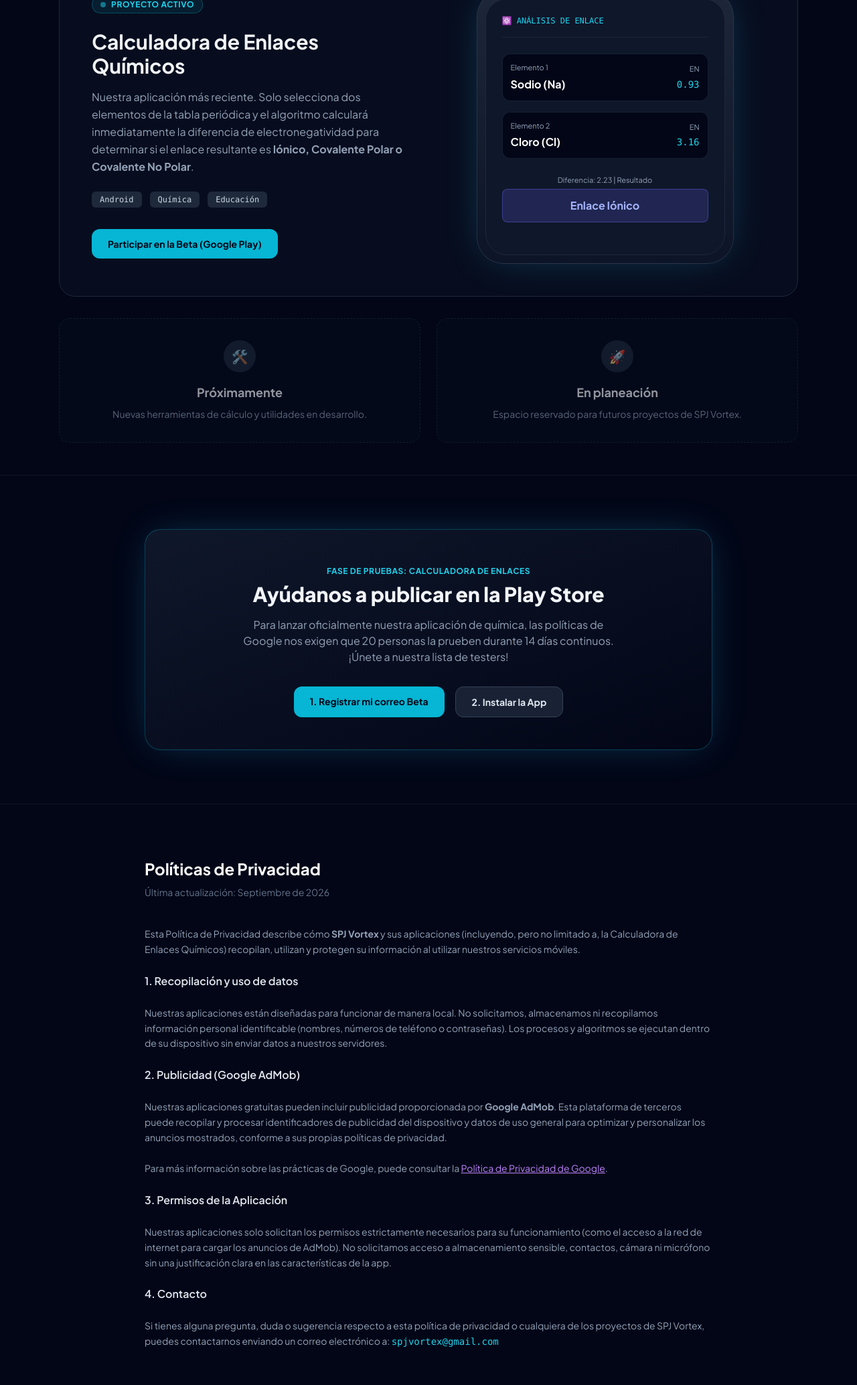
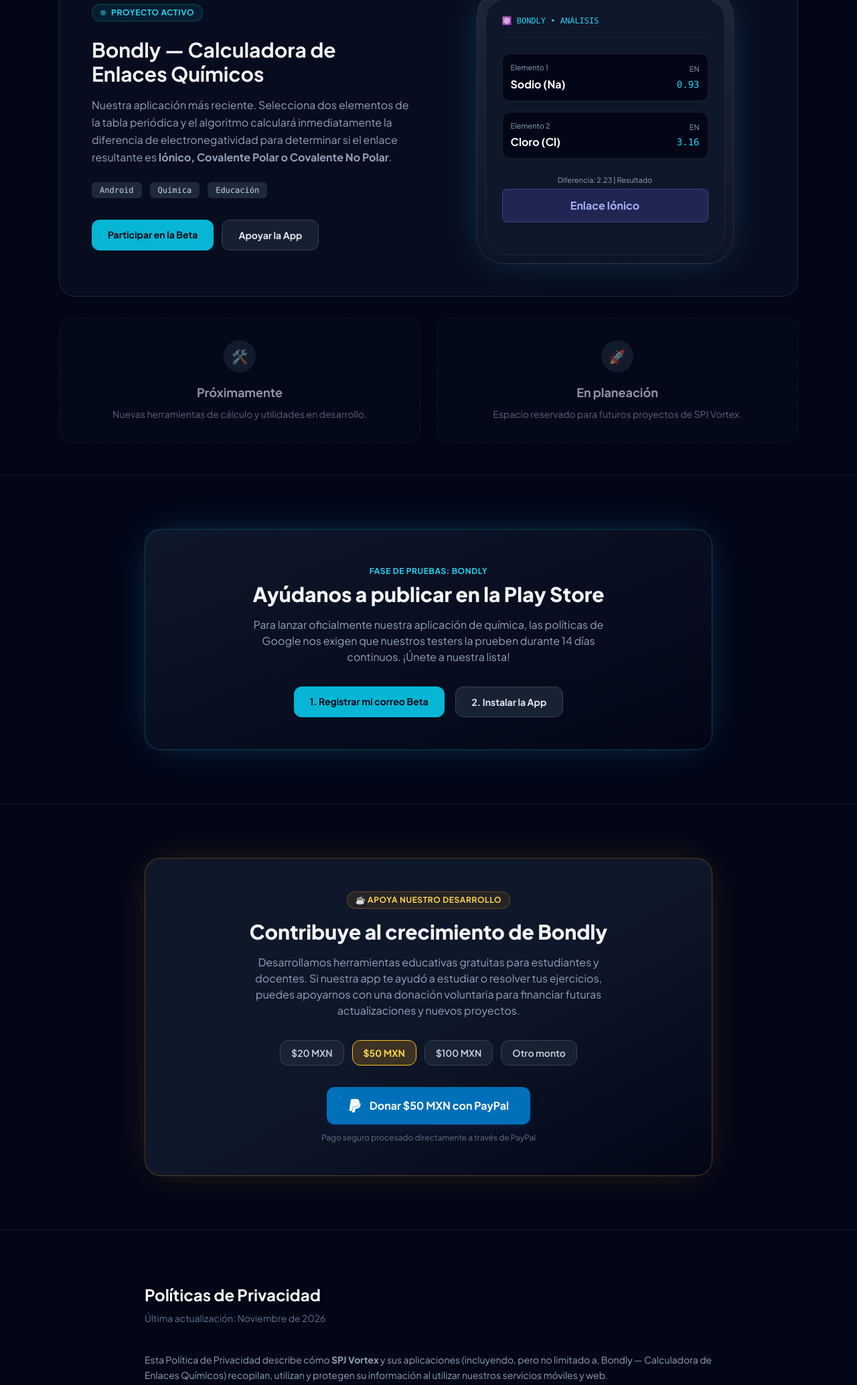
Before and after one commit to spjvortex-web/official, a plain HTML site: page index.html in a window 1280 px wide. Shown: the part 660-2728 px from the top of the page at 67% size. Drawn offline with nearby package versions, Linux system fonts and the light colour scheme.

Commit message:
Update index.html

```diff
--- a/index.html
+++ b/index.html
@@ -16,8 +16,8 @@
         .glow {
             box-shadow: 0 0 60px -15px rgba(56, 189, 248, 0.3);
         }
-        .glow-purple {
-            box-shadow: 0 0 60px -15px rgba(168, 85, 247, 0.3);
+        .glow-amber {
+            box-shadow: 0 0 60px -15px rgba(245, 158, 11, 0.25);
         }
     </style>
 </head>
@@ -28,23 +28,24 @@
         <div class="max-w-6xl mx-auto px-6 h-16 flex items-center justify-between">
             <div class="flex items-center gap-3">
                 <div class="w-8 h-8 rounded-lg bg-gradient-to-tr from-indigo-500 to-purple-500 flex items-center justify-center font-bold text-white shadow-lg shadow-indigo-500/20">
-                    🌀
+
                 </div>
                 <span class="font-bold text-lg tracking-tight bg-gradient-to-r from-white via-slate-200 to-slate-400 bg-clip-text text-transparent">SPJ Vortex</span>
             </div>
             <nav class="hidden md:flex items-center gap-8 text-sm text-slate-400 font-medium">
                 <a href="#proyectos" class="hover:text-purple-400 transition-colors">Proyectos</a>
                 <a href="#beta-testing" class="hover:text-cyan-400 transition-colors">Beta Testing</a>
+                <a href="#donaciones" class="hover:text-amber-400 transition-colors">Donaciones</a>
                 <a href="#privacidad" class="hover:text-purple-400 transition-colors">Privacidad</a>
             </nav>
-            <a href="#beta-testing" class="px-4 py-2 text-xs font-semibold rounded-full bg-cyan-500/10 text-cyan-300 border border-cyan-500/30 hover:bg-cyan-500 hover:text-black transition-all">
-                Probar Nueva App
+            <a href="#donaciones" class="px-4 py-2 text-xs font-semibold rounded-full bg-amber-500/10 text-amber-300 border border-amber-500/30 hover:bg-amber-400 hover:text-slate-950 transition-all">
+                Apoyar Proyecto
             </a>
         </div>
     </header>
 
     <main>
-        <!-- Hero Section (Estudio) -->
+
         <section class="relative pt-32 pb-20 overflow-hidden">
             <div class="absolute top-1/4 left-1/2 -translate-x-1/2 -translate-y-1/2 w-96 h-96 bg-purple-500/15 rounded-full blur-3xl pointer-events-none"></div>
             <div class="absolute top-1/3 left-1/3 -translate-x-1/2 w-72 h-72 bg-cyan-500/15 rounded-full blur-3xl pointer-events-none"></div>
@@ -61,7 +62,7 @@
             </div>
         </section>
 
-        <!-- Portafolio de Proyectos -->
+
         <section id="proyectos" class="py-12">
             <div class="max-w-6xl mx-auto px-6">
                 <div class="flex items-center gap-4 mb-10">
@@ -69,32 +70,37 @@
                     <div class="h-px bg-slate-800 flex-grow"></div>
                 </div>
 
-                <!-- Proyecto Destacado (App de Química) -->
+
                 <div class="grid grid-cols-1 lg:grid-cols-2 gap-12 items-center bg-slate-900/40 border border-slate-800 p-8 sm:p-12 rounded-3xl mb-8">
                     <div>
                         <span class="inline-flex items-center gap-2 px-3 py-1 rounded-full border border-cyan-500/30 bg-cyan-500/10 text-xs font-bold text-cyan-400 mb-6 uppercase tracking-wider">
                             <span class="inline-block w-2 h-2 rounded-full bg-cyan-400 animate-pulse"></span>
                             Proyecto Activo
                         </span>
-                        <h3 class="text-3xl font-bold mb-4">Calculadora de Enlaces Químicos</h3>
+                        <h3 class="text-3xl font-bold mb-4">Bondly — Calculadora de Enlaces Químicos</h3>
                         <p class="text-slate-400 mb-6 leading-relaxed">
-                            Nuestra aplicación más reciente. Solo selecciona dos elementos de la tabla periódica y el algoritmo calculará inmediatamente la diferencia de electronegatividad para determinar si el enlace resultante es <strong>Iónico, Covalente Polar o Covalente No Polar</strong>.
+                            Nuestra aplicación más reciente. Selecciona dos elementos de la tabla periódica y el algoritmo calculará inmediatamente la diferencia de electronegatividad para determinar si el enlace resultante es <strong>Iónico, Covalente Polar o Covalente No Polar</strong>.
                         </p>
                         <div class="flex flex-wrap gap-3 mb-8">
                             <span class="px-3 py-1 bg-slate-800 text-slate-300 rounded-md text-xs font-mono">Android</span>
                             <span class="px-3 py-1 bg-slate-800 text-slate-300 rounded-md text-xs font-mono">Química</span>
                             <span class="px-3 py-1 bg-slate-800 text-slate-300 rounded-md text-xs font-mono">Educación</span>
                         </div>
-                        <a href="#beta-testing" class="inline-flex px-6 py-3 rounded-xl bg-cyan-500 text-slate-950 font-bold text-sm hover:bg-cyan-400 transition-all">
-                            Participar en la Beta (Google Play)
-                        </a>
+                        <div class="flex flex-wrap gap-3">
+                            <a href="#beta-testing" class="inline-flex px-6 py-3 rounded-xl bg-cyan-500 text-slate-950 font-bold text-sm hover:bg-cyan-400 transition-all">
+                                Participar en la Beta
+                            </a>
+                            <a href="#donaciones" class="inline-flex px-6 py-3 rounded-xl border border-slate-700 bg-slate-800/70 text-slate-200 font-bold text-sm hover:border-amber-400/50 hover:text-amber-300 transition-all">
+                                Apoyar la App
+                            </a>
+                        </div>
                     </div>
 
-                    <!-- Mockup de App Química -->
+
                     <div class="mx-auto w-full max-w-sm rounded-[2.5rem] p-3 bg-gradient-to-b from-slate-700/50 to-slate-900/80 border border-slate-700/60 glow">
                         <div class="rounded-[2rem] bg-slate-900 p-6 border border-slate-800 text-left">
                             <div class="flex justify-between items-center pb-4 border-b border-slate-800/80">
-                                <span class="text-xs font-mono text-cyan-400">⚛️ ANÁLISIS DE ENLACE</span>
+                                <span class="text-xs font-mono text-cyan-400">⚛️ BONDLY • ANÁLISIS</span>
                             </div>
                             <div class="py-6 space-y-4">
                                 <div class="flex justify-between items-center bg-slate-950 p-3 rounded-xl border border-slate-800/70">
@@ -128,7 +134,6 @@
                     </div>
                 </div>
 
-                <!-- Futuros Proyectos (Grid) -->
                 <div class="grid grid-cols-1 md:grid-cols-2 gap-6">
                     <div class="p-8 rounded-2xl bg-slate-900/30 border border-slate-800 border-dashed flex flex-col justify-center items-center text-center opacity-60">
                         <div class="w-12 h-12 rounded-full bg-slate-800 flex items-center justify-center text-xl mb-4">🛠️</div>
@@ -144,24 +149,24 @@
             </div>
         </section>
 
-        <!-- Convocatoria 20 Testers (Google Play) -->
+        <!-- Convocatoria Testers (Google Play) -->
         <section id="beta-testing" class="py-20 border-t border-slate-900">
             <div class="max-w-4xl mx-auto px-6">
                 <div class="p-8 sm:p-12 rounded-3xl bg-gradient-to-br from-slate-900 to-slate-950 border border-cyan-500/30 glow relative overflow-hidden">
                     <div class="relative z-10 text-center">
-                        <span class="text-xs uppercase tracking-wider font-bold text-cyan-400 mb-2 inline-block">Fase de Pruebas: Calculadora de Enlaces</span>
+                        <span class="text-xs uppercase tracking-wider font-bold text-cyan-400 mb-2 inline-block">Fase de Pruebas: Bondly</span>
                         <h2 class="text-2xl sm:text-3xl font-extrabold mb-4">Ayúdanos a publicar en la Play Store</h2>
                         <p class="text-slate-400 text-sm sm:text-base max-w-xl mx-auto mb-8">
-                            Para lanzar oficialmente nuestra aplicación de química, las políticas de Google nos exigen que 20 personas la prueben durante 14 días continuos. ¡Únete a nuestra lista de testers!
+                            Para lanzar oficialmente nuestra aplicación de química, las políticas de Google nos exigen que nuestros testers la prueben durante 14 días continuos. ¡Únete a nuestra lista!
                         </p>
 
                         <div class="flex flex-col sm:flex-row gap-4 justify-center max-w-md mx-auto">
-                            <!-- Enlace a Google Form -->
-                            <a href="https://forms.gle/PsustdhPvQLz2vXJA" target="_blank" class="px-6 py-3 rounded-xl bg-cyan-500 text-slate-950 font-bold text-sm hover:bg-cyan-400 transition-all text-center">
+
+                            <a href="https://forms.gle/mTujLBBQMUwAEce4A" target="_blank" class="px-6 py-3 rounded-xl bg-cyan-500 text-slate-950 font-bold text-sm hover:bg-cyan-400 transition-all text-center">
                                 1. Registrar mi correo Beta
                             </a>
-                            <!-- Enlace de la pista cerrada de Play Store -->
-                            <a href="#" target="_blank" class="px-6 py-3 rounded-xl border border-slate-700 bg-slate-800/80 font-bold text-sm text-slate-200 hover:border-slate-500 transition-all text-center">
+
+                            <a href="https://drive.google.com/drive/folders/1a3NDHgGyFUSa0gP3jzfSY259iN_O1Zmt" target="_blank" class="px-6 py-3 rounded-xl border border-slate-700 bg-slate-800/80 font-bold text-sm text-slate-200 hover:border-slate-500 transition-all text-center">
                                 2. Instalar la App
                             </a>
                         </div>
@@ -170,16 +175,57 @@
             </div>
         </section>
 
-        <!-- Política de Privacidad -->
+
+        <section id="donaciones" class="py-20 border-t border-slate-900">
+            <div class="max-w-4xl mx-auto px-6">
+                <div class="p-8 sm:p-12 rounded-3xl bg-gradient-to-br from-slate-900 via-slate-900 to-slate-950 border border-amber-500/30 glow-amber relative overflow-hidden text-center">
+                    <span class="inline-flex items-center gap-2 px-3 py-1 rounded-full border border-amber-500/30 bg-amber-500/10 text-xs font-bold text-amber-300 mb-4 uppercase tracking-wider">
+                        ☕ Apoya nuestro desarrollo
+                    </span>
+                    <h2 class="text-2xl sm:text-3xl font-extrabold mb-4">Contribuye al crecimiento de Bondly</h2>
+                    <p class="text-slate-400 text-sm sm:text-base max-w-xl mx-auto mb-8">
+                        Desarrollamos herramientas educativas gratuitas para estudiantes y docentes. Si nuestra app te ayudó a estudiar o resolver tus ejercicios, puedes apoyarnos con una donación voluntaria para financiar futuras actualizaciones y nuevos proyectos.
+                    </p>
+
+                    <!-- Selector rápido de monto -->
+                    <div class="flex flex-wrap justify-center gap-3 mb-8" id="amount-selector">
+                        <button type="button" data-amount="20" class="amount-btn px-4 py-2 rounded-xl border border-slate-700 bg-slate-800/70 text-sm font-semibold text-slate-300 hover:border-amber-400 transition-all">
+                            $20 MXN
+                        </button>
+                        <button type="button" data-amount="50" class="amount-btn px-4 py-2 rounded-xl border border-amber-400 bg-amber-500/20 text-sm font-bold text-amber-300 transition-all">
+                            $50 MXN
+                        </button>
+                        <button type="button" data-amount="100" class="amount-btn px-4 py-2 rounded-xl border border-slate-700 bg-slate-800/70 text-sm font-semibold text-slate-300 hover:border-amber-400 transition-all">
+                            $100 MXN
+                        </button>
+                        <button type="button" data-amount="" class="amount-btn px-4 py-2 rounded-xl border border-slate-700 bg-slate-800/70 text-sm font-semibold text-slate-300 hover:border-amber-400 transition-all">
+                            Otro monto
+                        </button>
+                    </div>
+
+
+                    <div class="flex flex-col items-center">
+                        <a id="paypal-donate-link" href="#" target="_blank" rel="noopener noreferrer" class="inline-flex items-center justify-center gap-3 px-8 py-4 rounded-xl bg-[#0070ba] hover:bg-[#005ea6] text-white font-bold text-base shadow-lg shadow-blue-950/50 transition-all">
+                            <svg class="w-5 h-5 fill-current" viewBox="0 0 24 24">
+                                <path d="M7.076 21.337H2.47a.641.641 0 0 1-.633-.74L4.944.901C5.026.382 5.474 0 5.998 0h7.46c2.57 0 4.578.543 5.69 1.81 1.01 1.15 1.304 2.42 1.012 4.287-.023.143-.047.288-.077.437-.983 5.05-4.349 6.797-8.647 6.797h-2.19c-.524 0-.968.382-1.05.9l-1.12 7.106zm14.146-14.42a3.35 3.35 0 0 0-.607-.541c-.013.076-.026.175-.041.254-.93 4.778-4.005 7.201-9.138 7.201h-2.19a.563.563 0 0 0-.556.479l-1.187 7.527h-.506l-.24 1.516a.56.56 0 0 0 .554.647h3.882c.46 0 .85-.334.922-.788.06-.26.76-4.852.816-5.09a.932.932 0 0 1 .923-.788h.58c3.76 0 6.705-1.528 7.565-5.946.36-1.847.174-3.388-.777-4.471z"/>
+                            </svg>
+                            <span id="paypal-btn-text">Donar $50 MXN con PayPal</span>
+                        </a>
+                        <span class="text-xs text-slate-500 mt-3">Pago seguro procesado directamente a través de PayPal</span>
+                    </div>
+                </div>
+            </div>
+        </section>
+
         <section id="privacidad" class="py-20 border-t border-slate-900 bg-slate-950/70">
             <div class="max-w-4xl mx-auto px-6 text-slate-400 text-sm space-y-6 leading-relaxed">
                 <div class="mb-10">
                     <h2 class="text-2xl font-bold text-white mb-2">Políticas de Privacidad</h2>
-                    <p class="text-slate-500">Última actualización: Septiembre de 2026</p>
+                    <p class="text-slate-500">Última actualización: Noviembre de 2026</p>
                 </div>
 
                 <p>
-                    Esta Política de Privacidad describe cómo <strong>SPJ Vortex</strong> y sus aplicaciones (incluyendo, pero no limitado a, la Calculadora de Enlaces Químicos) recopilan, utilizan y protegen su información al utilizar nuestros servicios móviles.
+                    Esta Política de Privacidad describe cómo <strong>SPJ Vortex</strong> y sus aplicaciones (incluyendo, pero no limitado a, Bondly — Calculadora de Enlaces Químicos) recopilan, utilizan y protegen su información al utilizar nuestros servicios móviles y web.
                 </p>
 
                 <h3 class="text-base font-semibold text-slate-200">1. Recopilación y uso de datos</h3>
@@ -187,9 +233,9 @@
                     Nuestras aplicaciones están diseñadas para funcionar de manera local. No solicitamos, almacenamos ni recopilamos información personal identificable (nombres, números de teléfono o contraseñas). Los procesos y algoritmos se ejecutan dentro de su dispositivo sin enviar datos a nuestros servidores.
                 </p>
 
-                <h3 class="text-base font-semibold text-slate-200">2. Publicidad (Google AdMob)</h3>
+                <h3 class="text-base font-semibold text-slate-200">2. Publicidad y Donaciones (Google AdMob y PayPal)</h3>
                 <p>
-                    Nuestras aplicaciones gratuitas pueden incluir publicidad proporcionada por <strong>Google AdMob</strong>. Esta plataforma de terceros puede recopilar y procesar identificadores de publicidad del dispositivo y datos de uso general para optimizar y personalizar los anuncios mostrados, conforme a sus propias políticas de privacidad.
+                    Nuestras aplicaciones gratuitas pueden incluir publicidad proporcionada por <strong>Google AdMob</strong>. Asimismo, nuestro sitio web ofrece enlaces externos hacia <strong>PayPal</strong> para recibir donaciones voluntarias; todas las transacciones financieras son procesadas directamente bajo las políticas de seguridad y privacidad de PayPal, sin que SPJ Vortex tenga acceso a sus datos bancarios o tarjetas.
                 </p>
                 <p>
                     Para más información sobre las prácticas de Google, puede consultar la
@@ -215,5 +261,41 @@
         <p>© 2026 SPJ Vortex. Todos los derechos reservados.</p>
     </footer>
 
+
+    <script>
+
+        const PAYPAL_URL = "https://www.paypal.com/paypalme/SuzG22";
+
+        const donateLink = document.getElementById("paypal-donate-link");
+        const btnText = document.getElementById("paypal-btn-text");
+        const amountButtons = document.querySelectorAll(".amount-btn");
+
+        function updatePayPalLink(amount) {
+            const cleanBase = PAYPAL_URL.replace(/\/$/, "");
+            if (cleanBase.includes("paypal.me") && amount) {
+                donateLink.href = `${cleanBase}/${amount}`;
+            } else {
+                donateLink.href = cleanBase;
+            }
+            btnText.textContent = amount ? `Donar $${amount} MXN con PayPal` : "Donar con PayPal";
+        }
+
+
+        updatePayPalLink("50");
+
+        amountButtons.forEach(btn => {
+            btn.addEventListener("click", () => {
+                amountButtons.forEach(b => {
+                    b.classList.remove("border-amber-400", "bg-amber-500/20", "font-bold", "text-amber-300");
+                    b.classList.add("border-slate-700", "bg-slate-800/70", "font-semibold", "text-slate-300");
+                });
+                btn.classList.remove("border-slate-700", "bg-slate-800/70", "font-semibold", "text-slate-300");
+                btn.classList.add("border-amber-400", "bg-amber-500/20", "font-bold", "text-amber-300");
+
+                updatePayPalLink(btn.dataset.amount);
+            });
+        });
+    </script>
+
 </body>
 </html>
```
